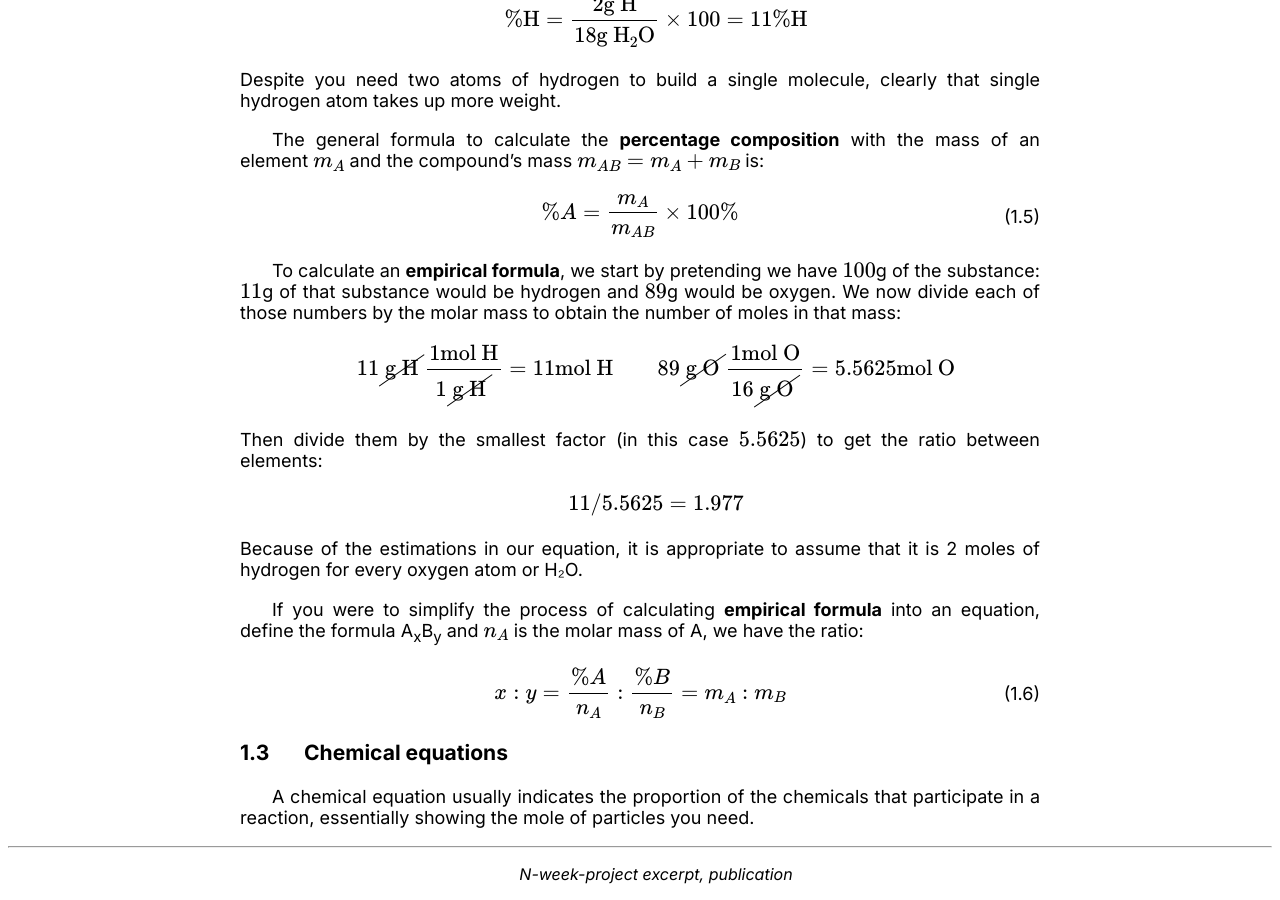
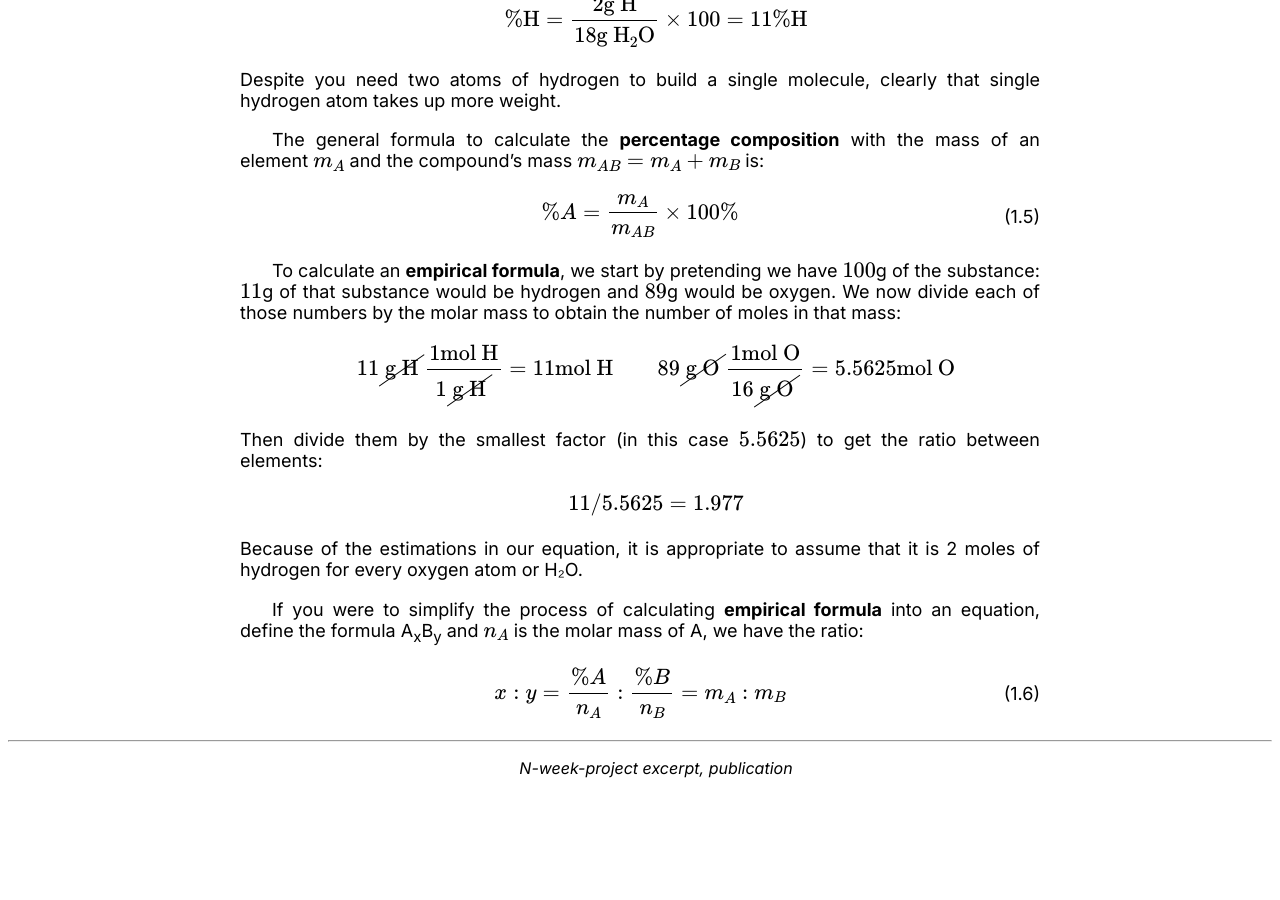
Before and after one commit to LukeNK/n-week-project, a Jekyll site: the page built from chapters/_c/stoichiometry.md, in a window 1280 px wide and 900 px high, scrolled down 1693 px. Built offline with Jekyll 4.4.1, drawn with Linux system fonts in a browser that asks for light colours; after the commit the page ends 2487 px from its top, so only the background shows below that.

Commit message:
Split the chapter

```diff
--- a/chapters/_c/stoichiometry.md
+++ b/chapters/_c/stoichiometry.md
@@ -77,6 +77,3 @@ If you were to simplify the process of calculating **empirical formula** into an
     = \frac{\%A}{n_A} : \frac{\%B}{n_B}
     = m_A : m_B
 </eq>
-
-### Chemical equations
-A chemical equation usually indicates the proportion of the chemicals that participate in a reaction, essentially showing the mole of particles you need.
```
Also changed, not shown: drafts/chem-eq.md (added, +19 -0 lines).
